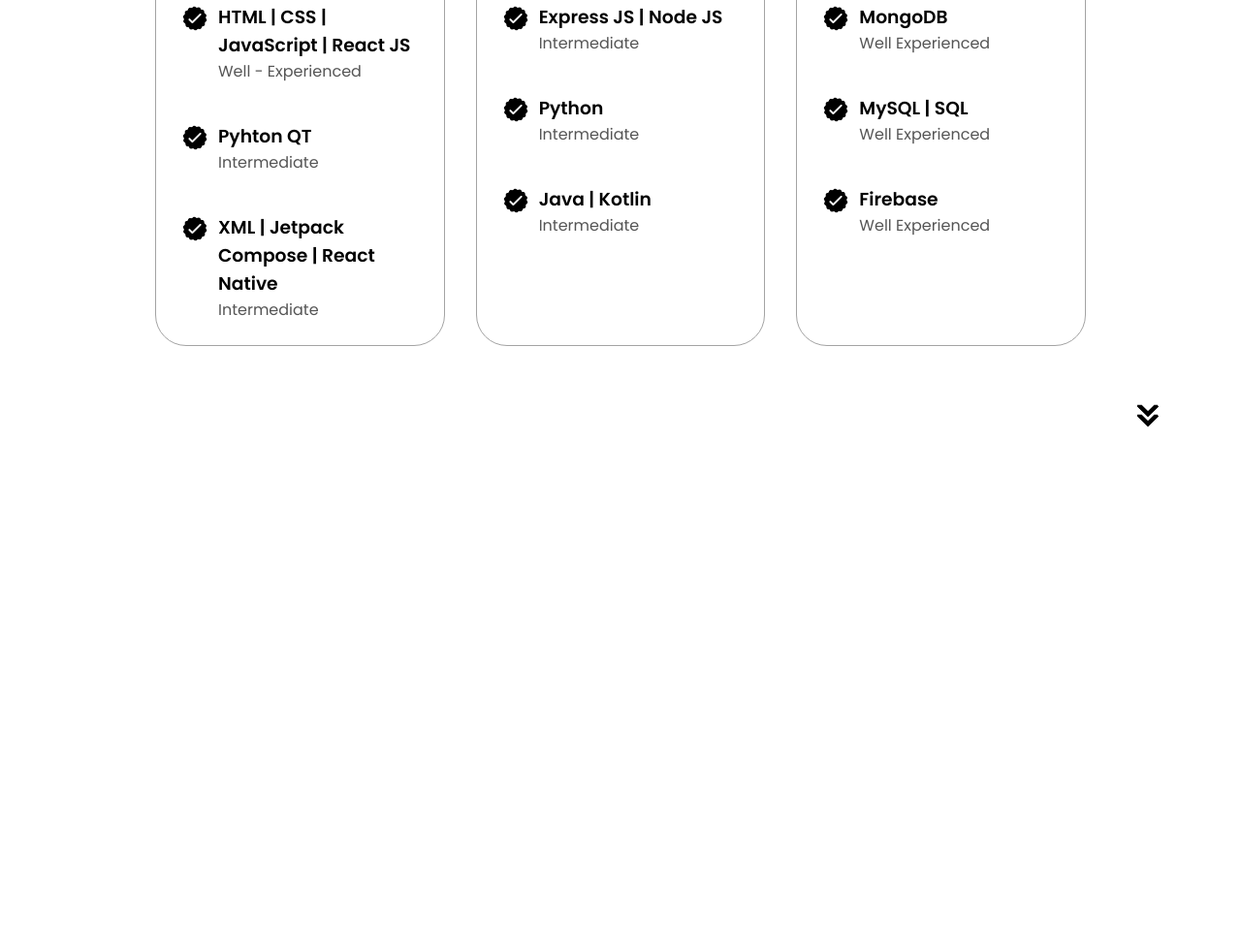
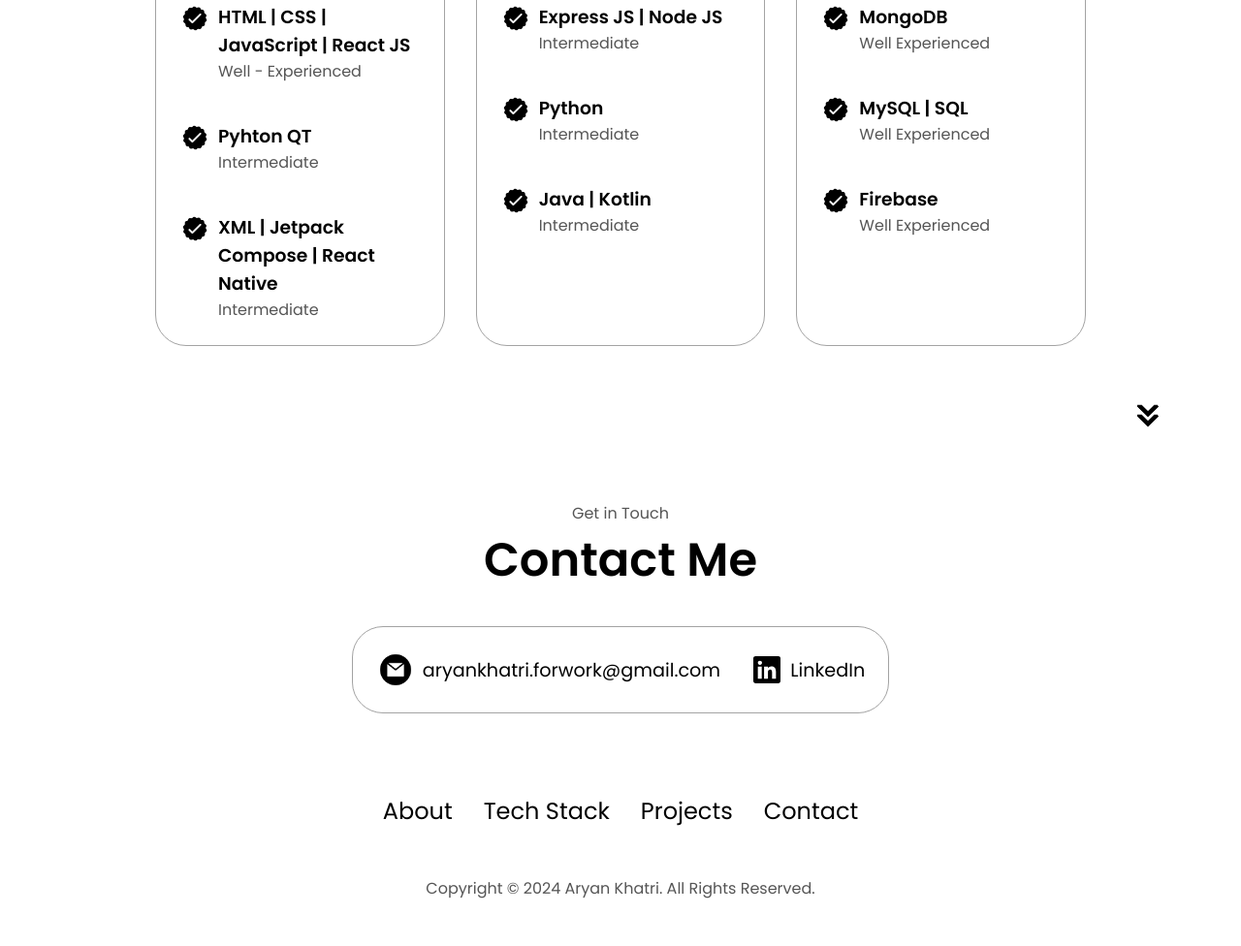
Before and after one commit to aryanDevAK/aryankhatriportfolio, a plain HTML site: page index.html in a window 1280 px wide. Shown: the part 1947-2923 px from the top of the page at 97% size. Before the commit the page ends 2432 px from the top, so only its background shows below. Drawn offline with Linux system fonts and the light colour scheme.

Commit message:
portfolio

```diff
--- a/index.html
+++ b/index.html
@@ -270,5 +270,46 @@
         onclick="location.href='./#projects'"
       />
     </section>
+
+    <section id="contact">
+      <p class="section__text__p1">Get in Touch</p>
+      <h1 class="title">Contact Me</h1>
+      <div class="contact-info-upper-container">
+        <div class="contact-info-container">
+          <img
+            src="./assets/email.png"
+            alt="Email icon"
+            class="icon contact-icon email-icon"
+          />
+          <p>
+            <a href="mailto:examplemail@gmail.com"
+              >aryankhatri.forwork@gmail.com</a
+            >
+          </p>
+        </div>
+        <div class="contact-info-container">
+          <img
+            src="./assets/logo-linkedin.svg"
+            alt="LinkedIn icon"
+            class="icon contact-icon"
+          />
+          <p><a href="https://www.linkedin.com">LinkedIn</a></p>
+        </div>
+      </div>
+    </section>
+
+    <footer>
+      <nav>
+        <div class="nav-links-container">
+          <ul class="nav-links">
+            <li><a href="#about">About</a></li>
+            <li><a href="#experience">Tech Stack</a></li>
+            <li><a href="#projects">Projects</a></li>
+            <li><a href="#contact">Contact</a></li>
+          </ul>
+        </div>
+      </nav>
+      <p>Copyright &#169; 2024 Aryan Khatri. All Rights Reserved.</p>
+    </footer>
   </body>
 </html>
```
Also changed, not shown: 1 other file.
